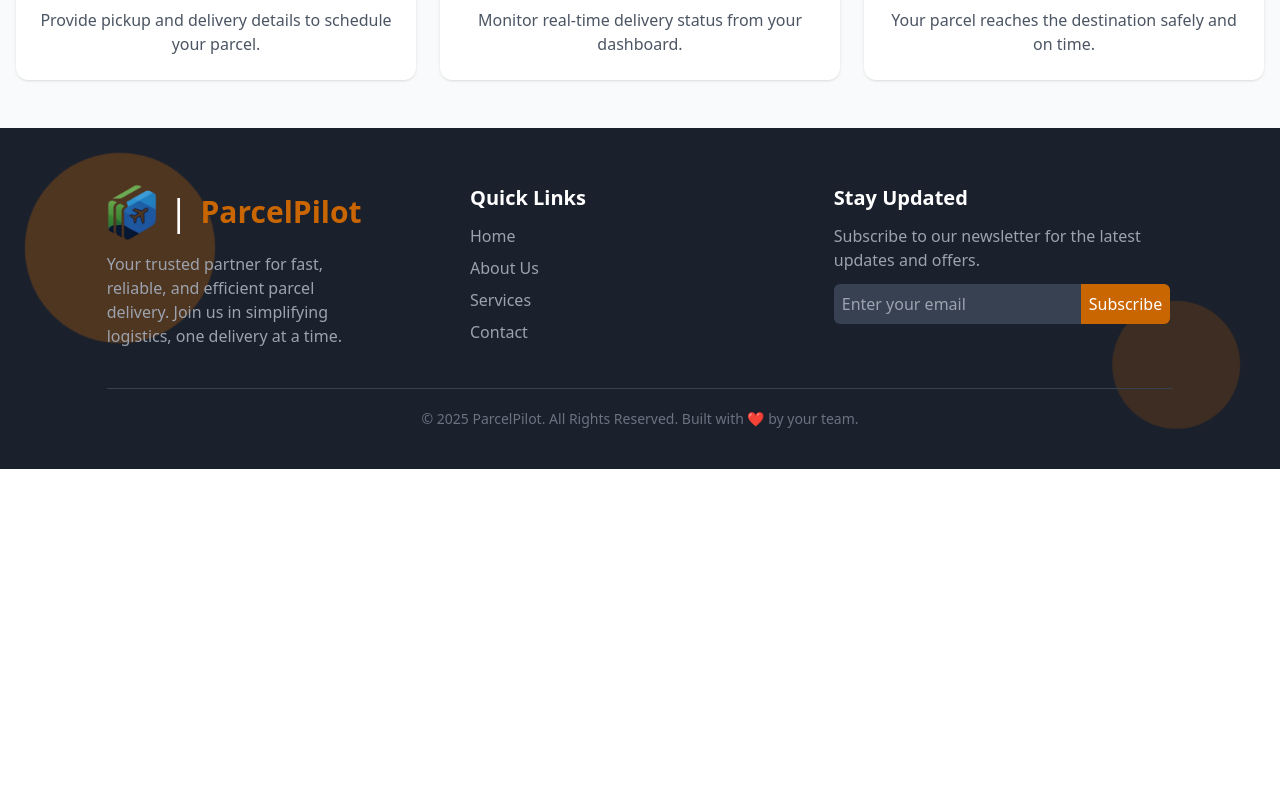
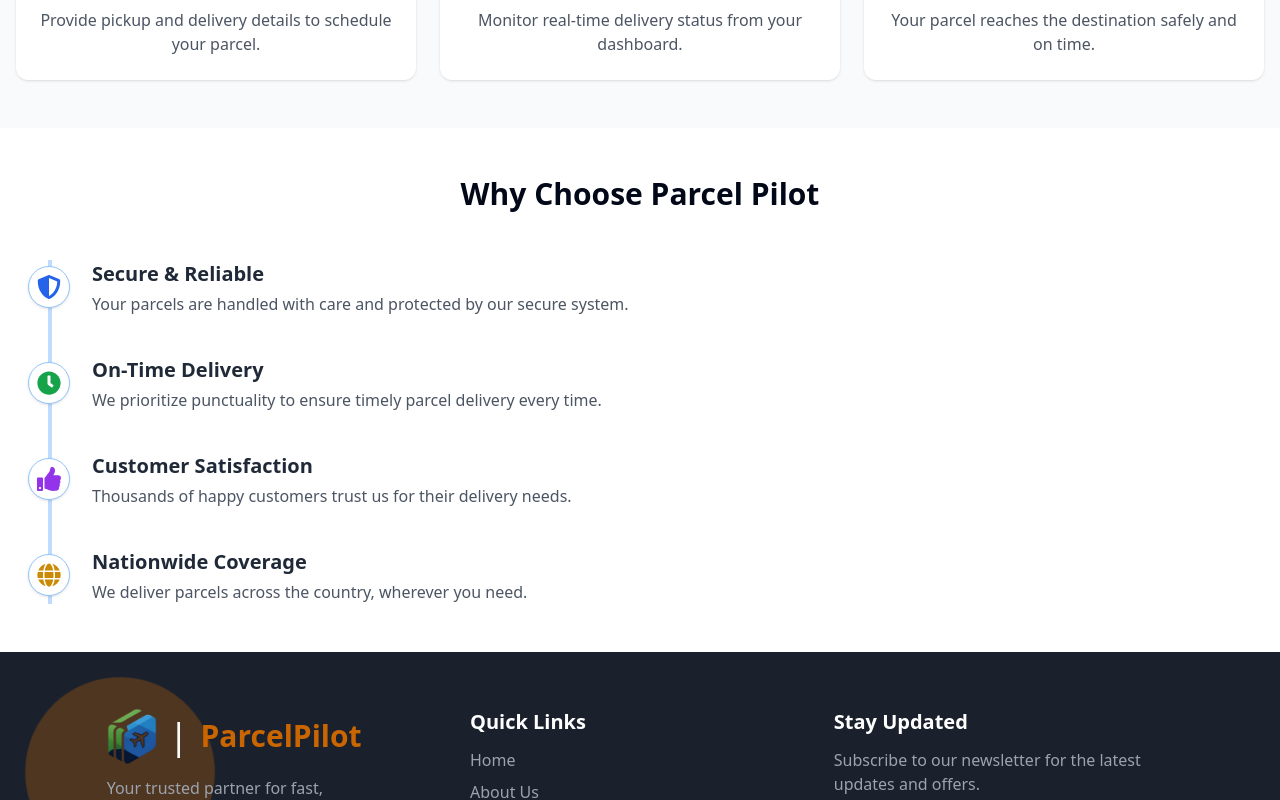
Before and after one commit to hosenA51/parcel-pilot-client, a React (Vite) app: page / in a window 1280 px wide. Shown: the part 1680-2480 px from the top of the page. Before the commit the page ends 2149 px from the top, so only its background shows below. Built offline with nearby package versions, Linux system fonts and the light colour scheme; no server answers.

Commit message:
Added 'Why Choose Parcel Pilot' static section with Framer Motion animations

```diff
--- a/src/pages/Home/Home.jsx
+++ b/src/pages/Home/Home.jsx
@@ -3,6 +3,7 @@ import Banner from './Banner';
 import OurFeatures from './OurFeatures';
 import TopDeliveryMan from './TopDeliveryMan';
 import HowItWorks from './HowItWorks';
+import WhyChooseUs from './WhyChooseUs';
 
 const Home = () => {
     return (
@@ -14,6 +15,7 @@ const Home = () => {
             <OurFeatures></OurFeatures>
             <TopDeliveryMan></TopDeliveryMan>
             <HowItWorks></HowItWorks>
+            <WhyChooseUs></WhyChooseUs>
         </div>
     );
 };
--- /dev/null
+++ b/src/pages/Home/WhyChooseUs.jsx
@@ -0,0 +1,65 @@
+import React from 'react';
+import { motion } from 'framer-motion';
+import { FaShieldAlt, FaClock, FaThumbsUp, FaGlobe } from 'react-icons/fa';
+
+const reasons = [
+  {
+    icon: <FaShieldAlt className="text-2xl text-blue-600" />,
+    title: "Secure & Reliable",
+    description: "Your parcels are handled with care and protected by our secure system.",
+  },
+  {
+    icon: <FaClock className="text-2xl text-green-600" />,
+    title: "On-Time Delivery",
+    description: "We prioritize punctuality to ensure timely parcel delivery every time.",
+  },
+  {
+    icon: <FaThumbsUp className="text-2xl text-purple-600" />,
+    title: "Customer Satisfaction",
+    description: "Thousands of happy customers trust us for their delivery needs.",
+  },
+  {
+    icon: <FaGlobe className="text-2xl text-yellow-600" />,
+    title: "Nationwide Coverage",
+    description: "We deliver parcels across the country, wherever you need.",
+  },
+];
+
+const WhyChooseUs = () => {
+  return (
+    <motion.section
+      className="py-12 px-6 bg-white"
+      initial={{ opacity: 0, y: 30 }}
+      whileInView={{ opacity: 1, y: 0 }}
+      transition={{ duration: 0.7 }}
+      viewport={{ once: true }}
+    >
+      <h2 className="text-3xl font-bold text-center mb-12">
+        Why Choose Parcel Pilot
+      </h2>
+
+      <div className="relative border-l-4 border-blue-200 ml-6 space-y-10">
+        {reasons.map((reason, index) => (
+          <motion.div
+            key={index}
+            className="relative pl-10"
+            initial={{ opacity: 0, x: -50 }}
+            whileInView={{ opacity: 1, x: 0 }}
+            transition={{ duration: 0.5, delay: index * 0.15 }}
+            viewport={{ once: true }}
+          >
+            <div className="absolute -left-6 top-1.5 bg-white rounded-full border border-blue-300 p-2 shadow">
+              {reason.icon}
+            </div>
+            <h4 className="text-xl font-semibold text-gray-800 mb-1">
+              {reason.title}
+            </h4>
+            <p className="text-gray-600">{reason.description}</p>
+          </motion.div>
+        ))}
+      </div>
+    </motion.section>
+  );
+};
+
+export default WhyChooseUs;
```
Also changed, not shown: 1 other file (tests, documents, lock files or other folders).
